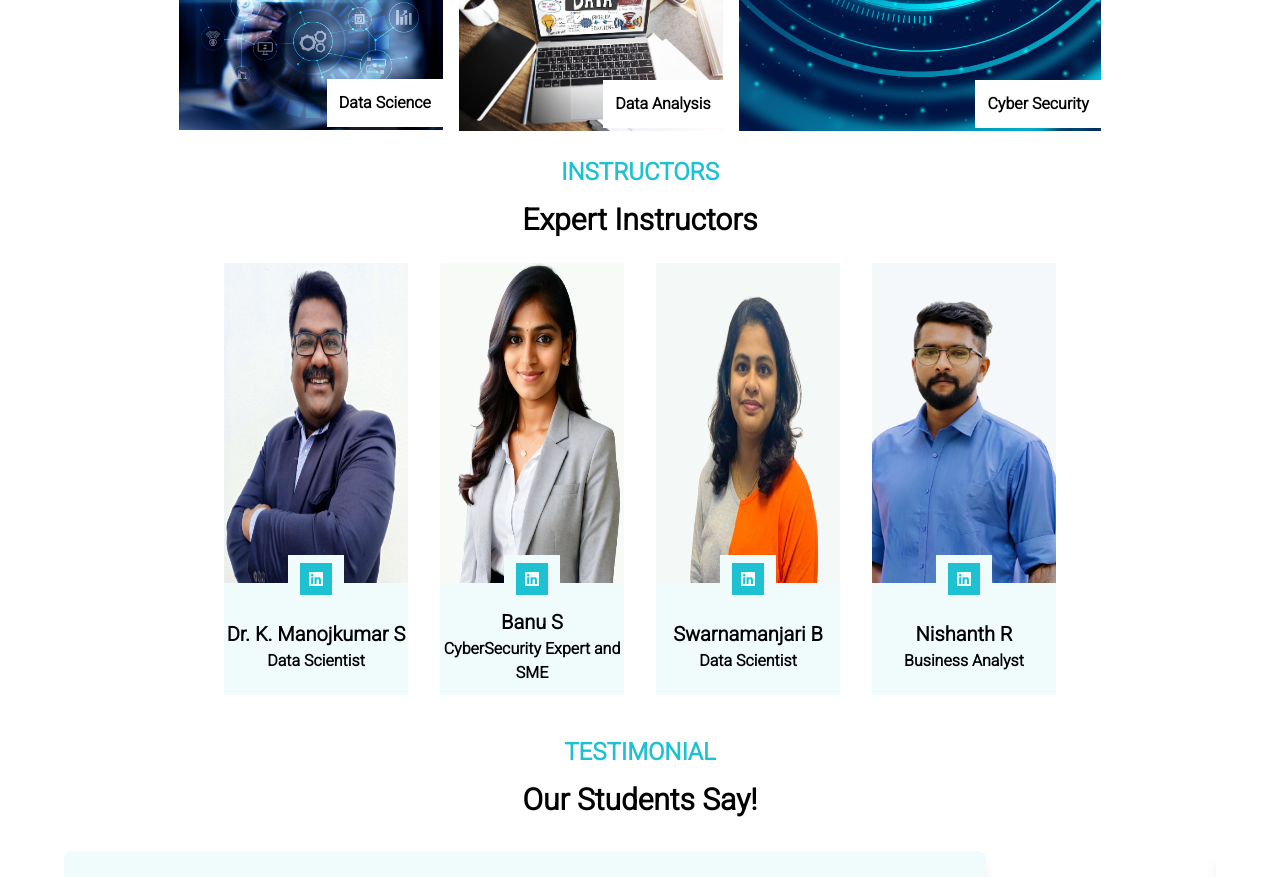
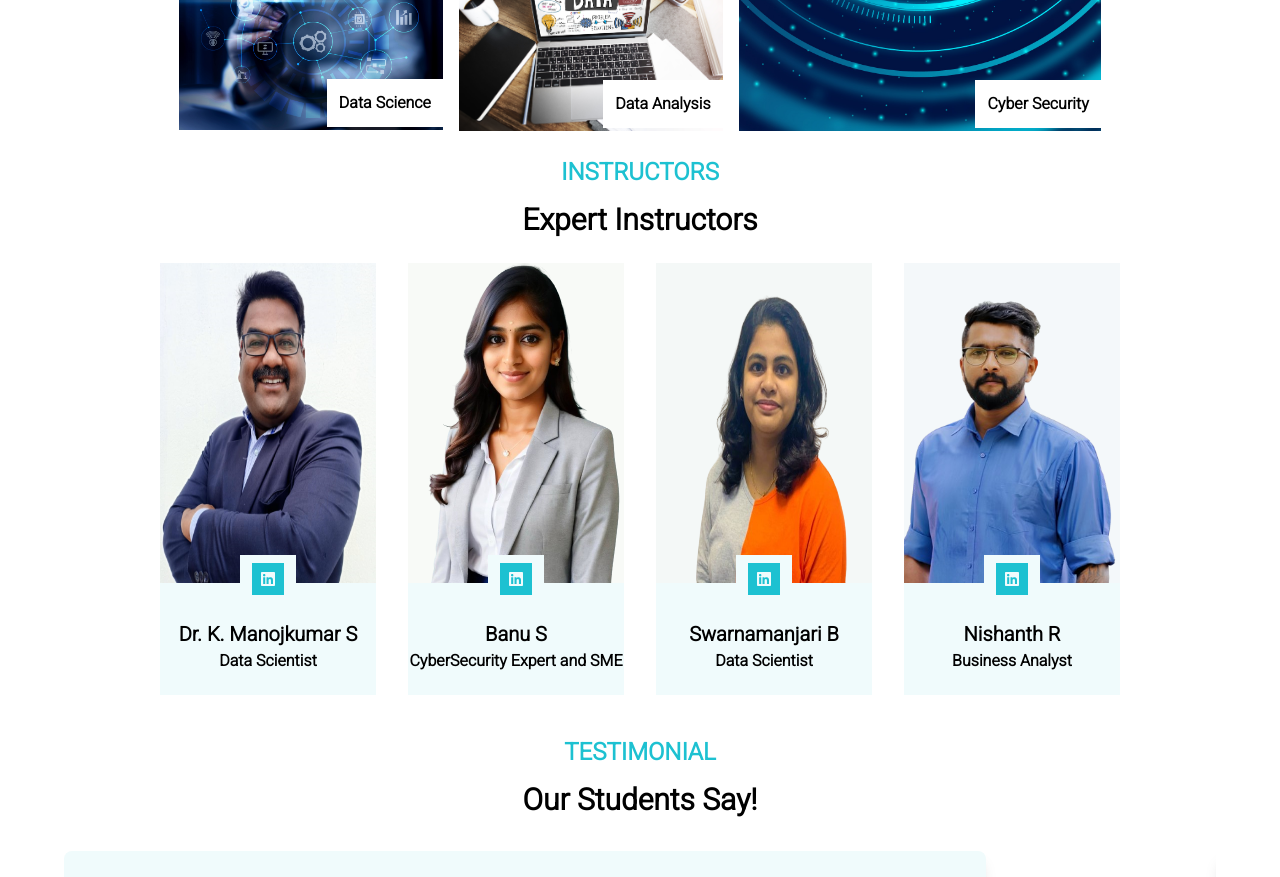
Before and after one commit to balavignesh111/saii-website, a React (Vite) app: page / in a window 1280 px wide. Shown: the part 2360-3237 px from the top of the page. Built offline with nearby package versions, Linux system fonts and the light colour scheme.

Commit message:
instructor

```diff
--- a/src/components/home-page/instructors.jsx
+++ b/src/components/home-page/instructors.jsx
@@ -7,7 +7,7 @@ import { NavLink } from "react-router-dom";
 
 const Instructor = () => {
   return (
-    <div className="w-full mb-4 px-4 md:px-8 lg:px-24">
+    <div className="w-full mb-4 px-4 md:px-8 ">
       <div className="text-center mt-6">
         <span className="mb-3 flex items-center justify-center text-[1.5rem] font-semibold text-[#1DC1D1]">
           INSTRUCTORS
@@ -16,8 +16,8 @@ const Instructor = () => {
           Expert Instructors
         </h1>
       </div>
-      <div className="w-full flex flex-col md:flex-row lg:flex-row justify-between items-center mt-6">
-        <div className="w-full flex flex-col md:flex-row md:grid md:grid-cols-2 md:grid-rows-2 lg:flex mb-8 md:mb-0 gap-8 justify-between">
+      <div className="w-full flex flex-col md:flex-row lg:flex-row justify-evenly items-center mt-6">
+        <div className="w-full flex flex-col md:flex-row md:grid md:grid-cols-2 md:grid-rows-2 lg:flex mb-8 md:mb-0 gap-8 justify-evenly">
           <div className="w-full md:max-w-[20rem] flex flex-col md:mb-0">
             <div className="overflow-hidden">
               <img
```
